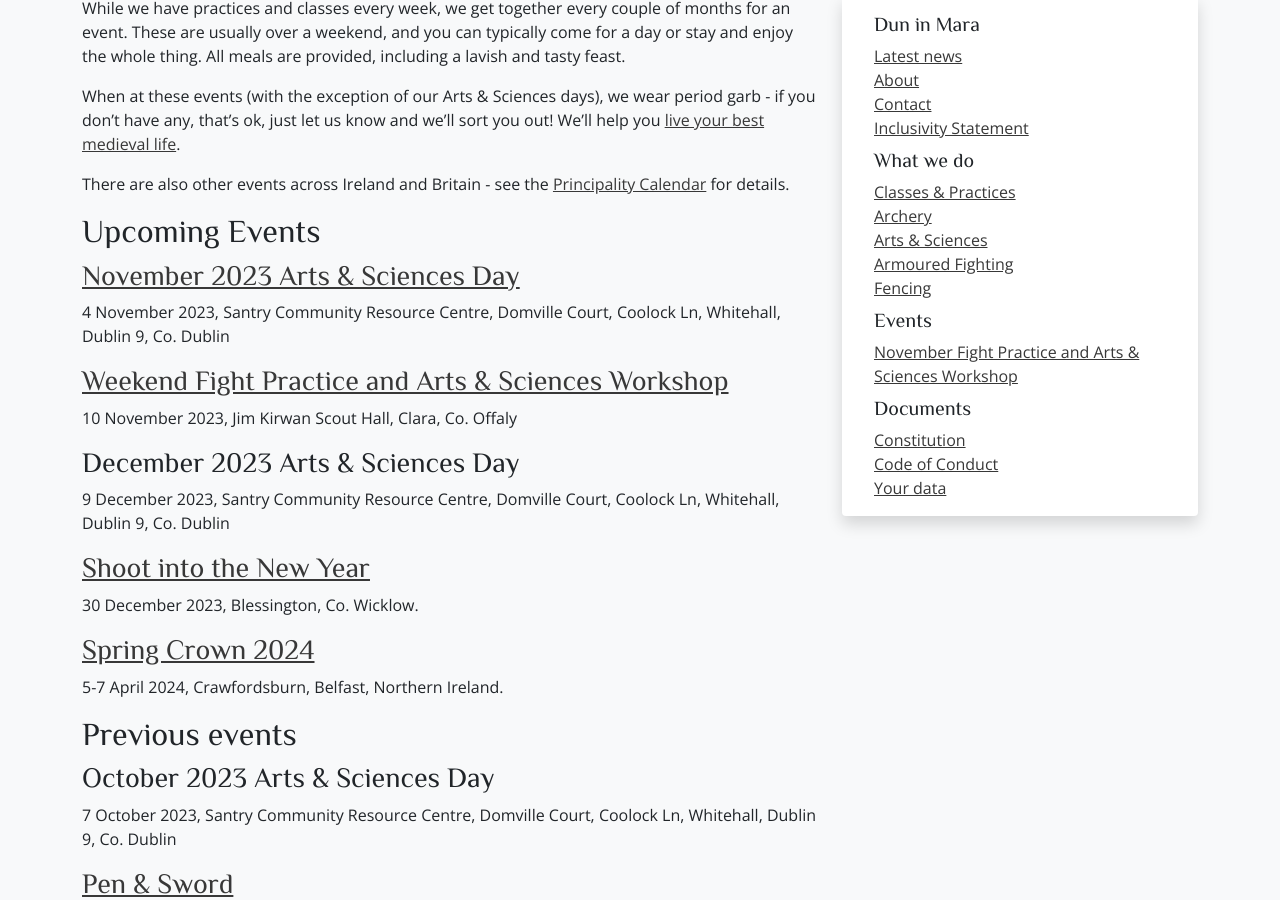
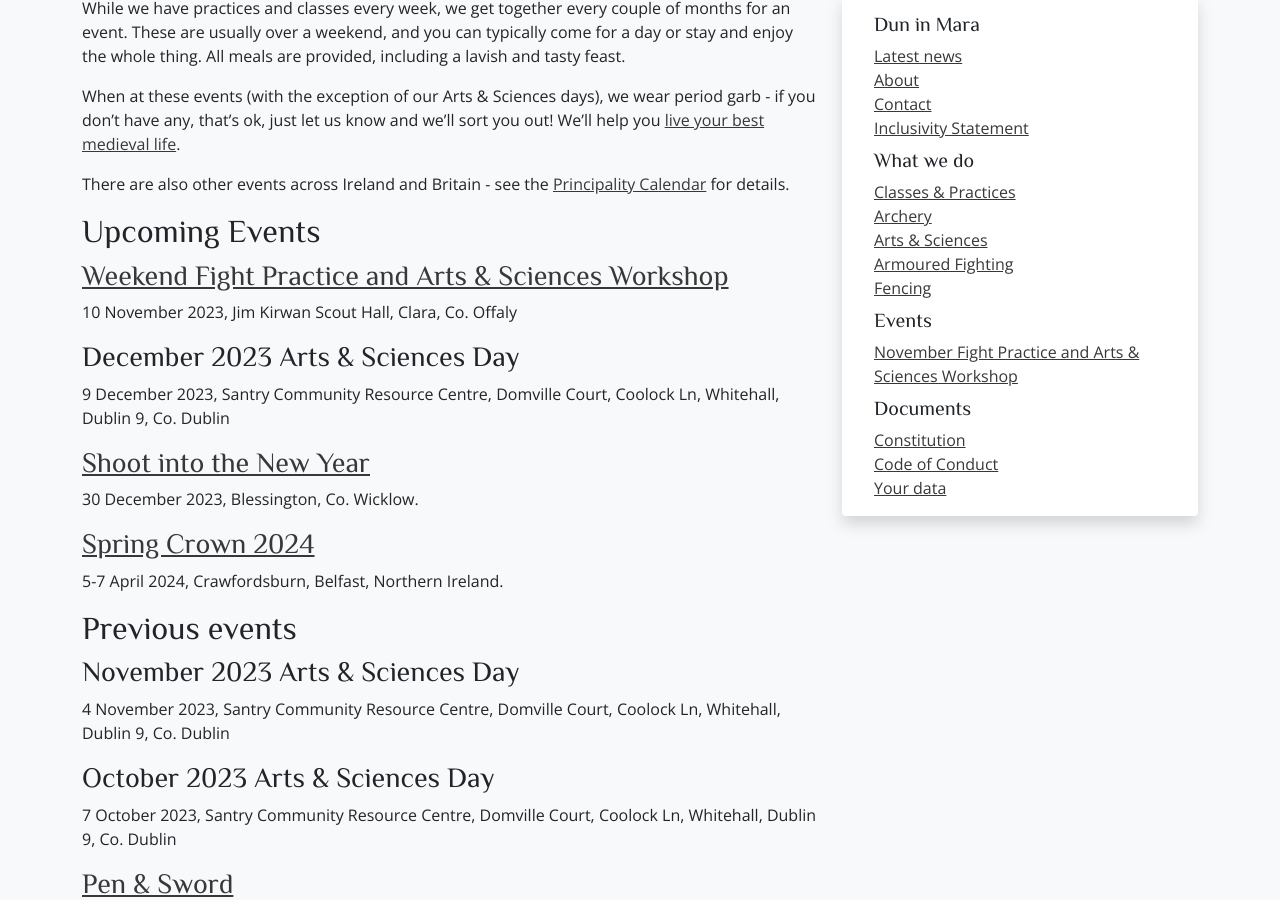
Before and after one commit to drachenwald/dun-in-mara, a Jekyll site: the page built from events/index.md, in a window 1280 px wide and 900 px high, scrolled down 277 px. Built offline with Jekyll 4.4.1, drawn with Linux system fonts in a browser that asks for light colours; comment, search, counter and statistics services are not loaded; some of the changed lines change nothing that is shown.

Commit message:
A&S day to past

```diff
--- a/events/index.md
+++ b/events/index.md
@@ -8,11 +8,6 @@ When at these events (with the exception of our Arts & Sciences days), we wear p
 There are also other events across Ireland and Britain - see the [Principality Calendar](http://insulaedraconis.org/Events/) for details.
 
 ## Upcoming Events
-
-
-
-### [November 2023 Arts & Sciences Day](https://fienta.com/71849-73795)
-4 November 2023, Santry Community Resource Centre, Domville Court, Coolock Ln, Whitehall, Dublin 9, Co. Dublin
 
 ### [Weekend Fight Practice and Arts & Sciences Workshop](/events/2023/november-practice/)
 10 November 2023, Jim Kirwan Scout Hall, Clara, Co. Offaly
@@ -27,6 +22,9 @@ There are also other events across Ireland and Britain - see the [Principality C
 5-7 April 2024, Crawfordsburn, Belfast, Northern Ireland.
 
 ## Previous events
+
+### November 2023 Arts & Sciences Day
+4 November 2023, Santry Community Resource Centre, Domville Court, Coolock Ln, Whitehall, Dublin 9, Co. Dublin
 
 ### October 2023 Arts & Sciences Day
 7 October 2023, Santry Community Resource Centre, Domville Court, Coolock Ln, Whitehall, Dublin 9, Co. Dublin
```
